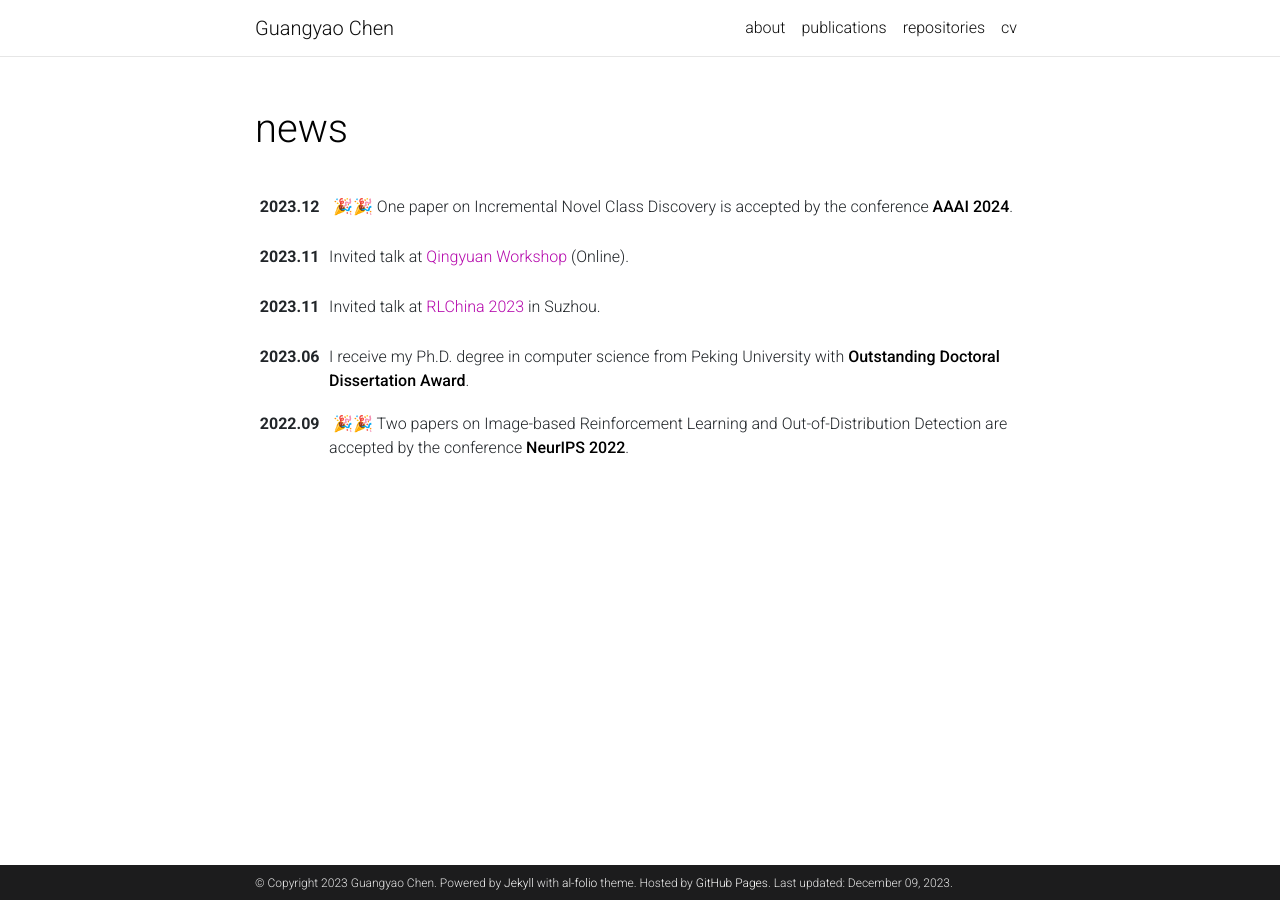
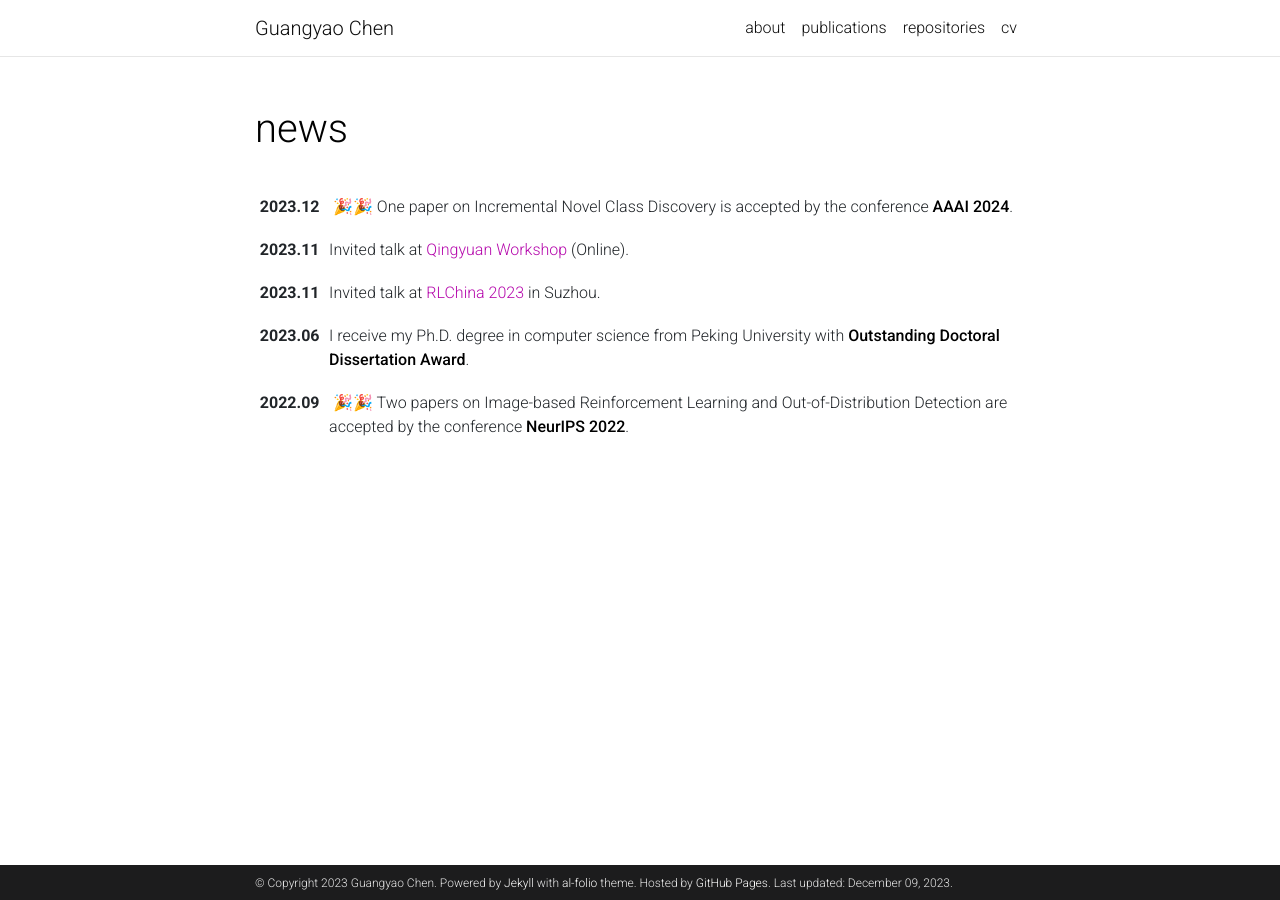
Before and after one commit to iCGY96/iCGY96.github.io, a Jekyll site: the page built from news.html, in a window 1280 px wide. Built offline with Jekyll 4.4.1, drawn with Linux system fonts in a browser that asks for light colours; full-size pictures stand in for the smaller copies a plugin makes; comment, search, counter and statistics services are not loaded; a style sheet for code colours, icons or effects is not loaded.

Commit message:
Update news.html

```diff
--- a/_includes/news.html
+++ b/_includes/news.html
@@ -10,7 +10,7 @@
               {% assign news_limit = news_size %}
               {% endif %}
               {% for item in news limit: news_limit %}
-                <tr style="height: 50px;">
+                <tr style="height: 20px;">
                   <th>{{ item.date | date: "%Y.%m" }}</th>
                   <td>
                     {% if item.inline -%}
```
